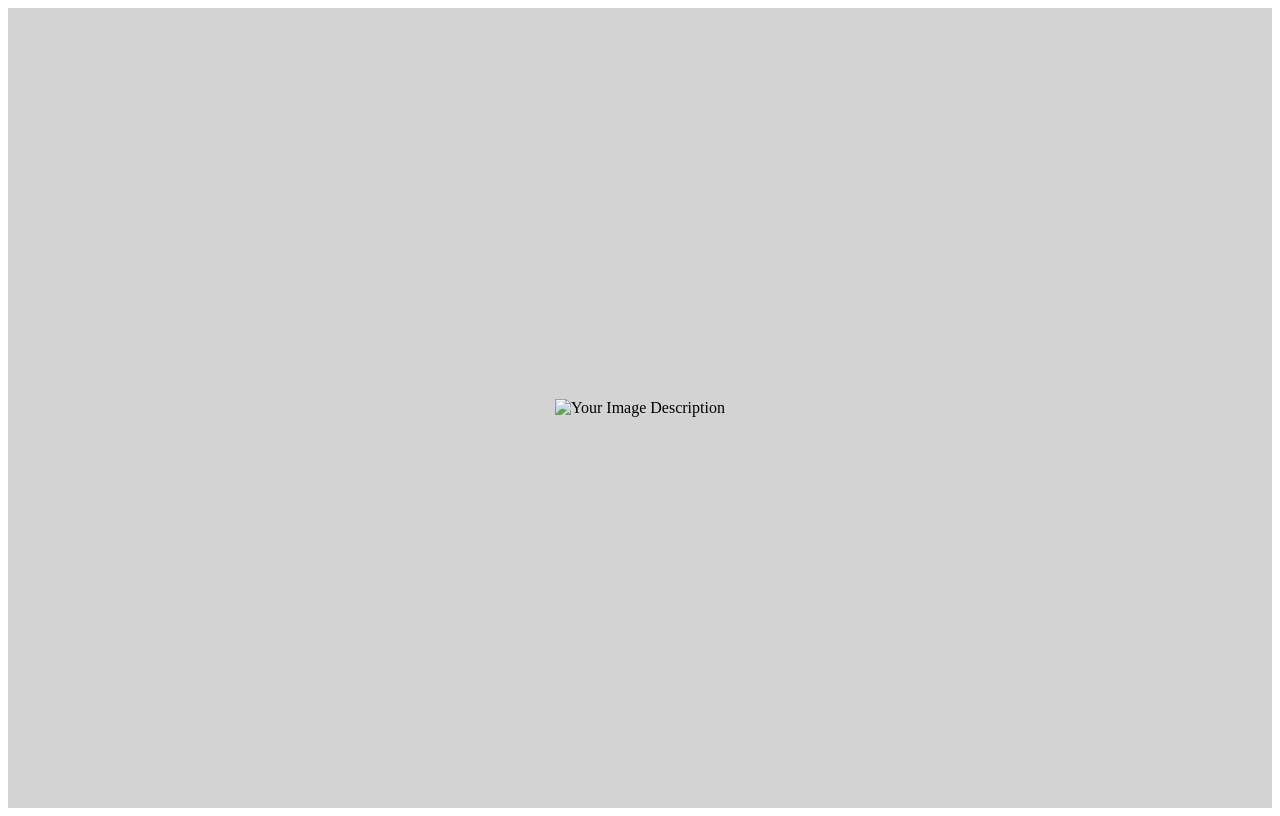
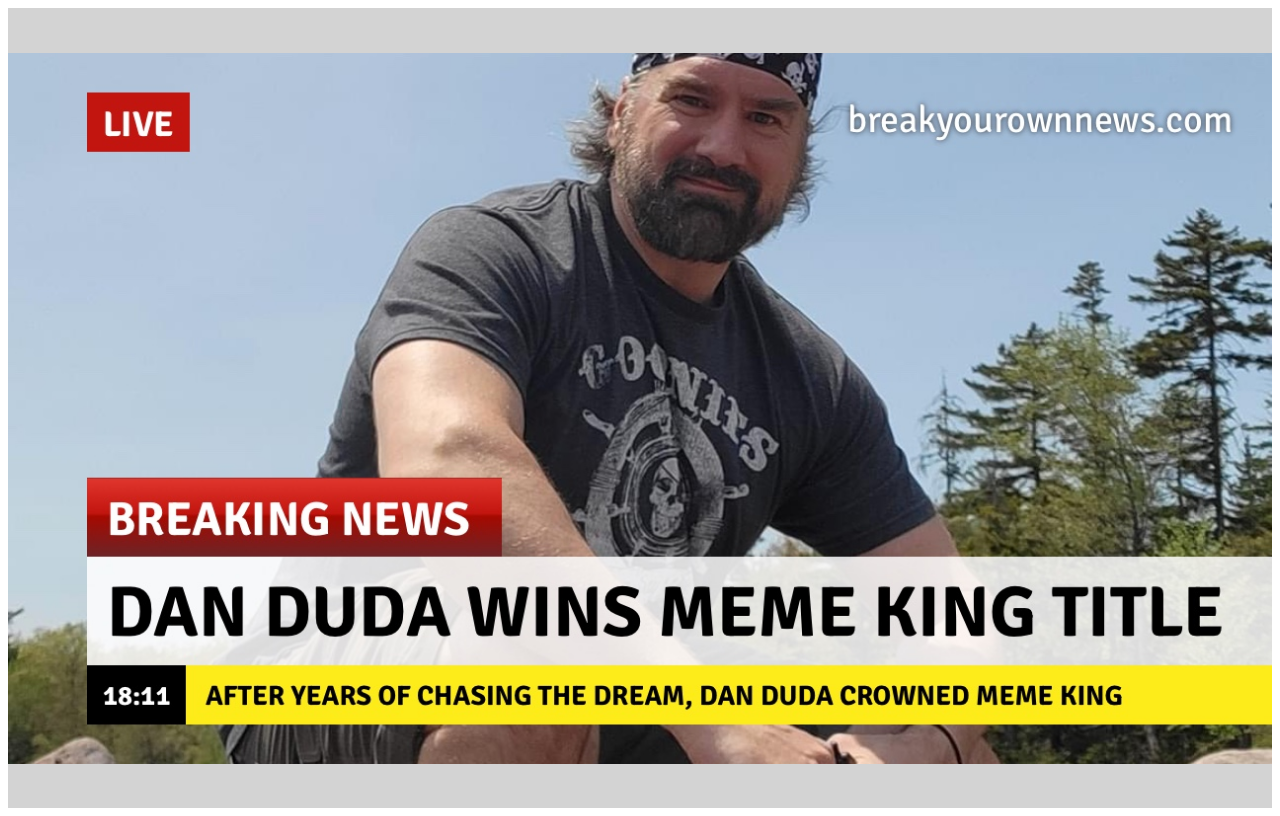
Before and after one commit to Grax32/espn8, a plain HTML site: page src/index.html in a window 1280 px wide. Drawn offline with Linux system fonts and the light colour scheme.

Commit message:
Update index.html

```diff
--- a/src/index.html
+++ b/src/index.html
@@ -24,7 +24,7 @@
 
 <body>
   <div class="container">
-    <img src="your-image.jpg" alt="Your Image Description" class="image">
+    <img src="content/IMG_6942.jpeg" alt="Dan Duda Rocks!" class="image">
   </div>
 </body>
 
```
